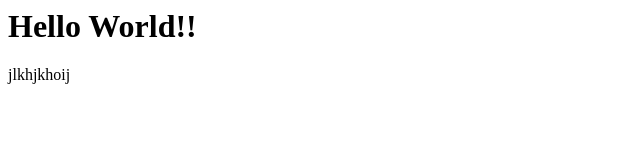
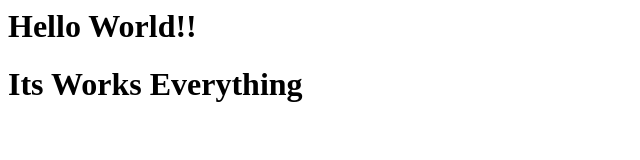
Before and after one commit to Rohit9309/sanjivani, a plain HTML site: page index.html in a window 1280 px wide. Shown: the whole page, without its empty margins (0-640 px from the left). Drawn offline with Linux system fonts and the light colour scheme.

Commit message:
Update index.html

```diff
--- a/index.html
+++ b/index.html
@@ -1,2 +1,2 @@
 <h1>Hello World!!</h1>
-jlkhjkhoij
+<h1> Its Works Everything</h1>
```
